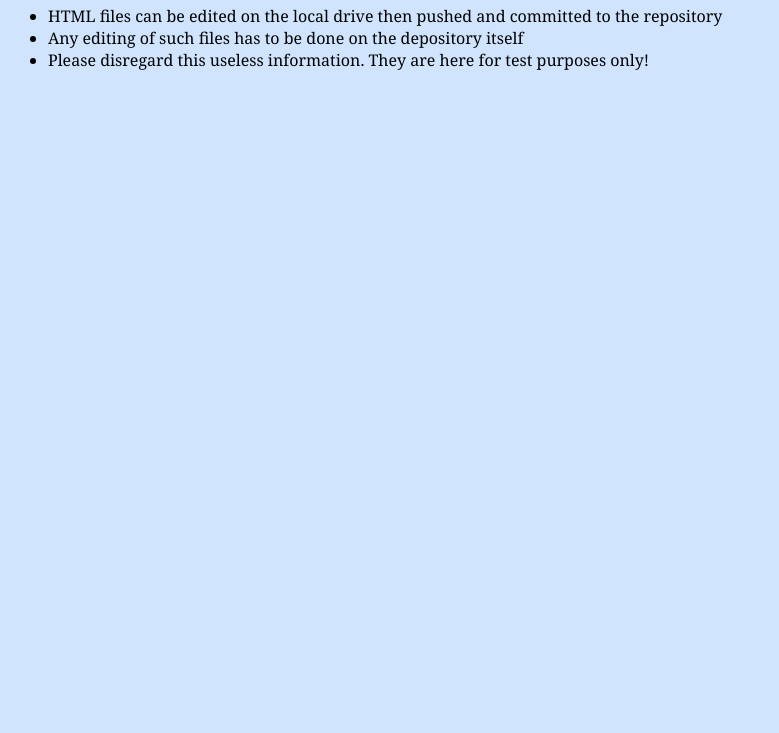
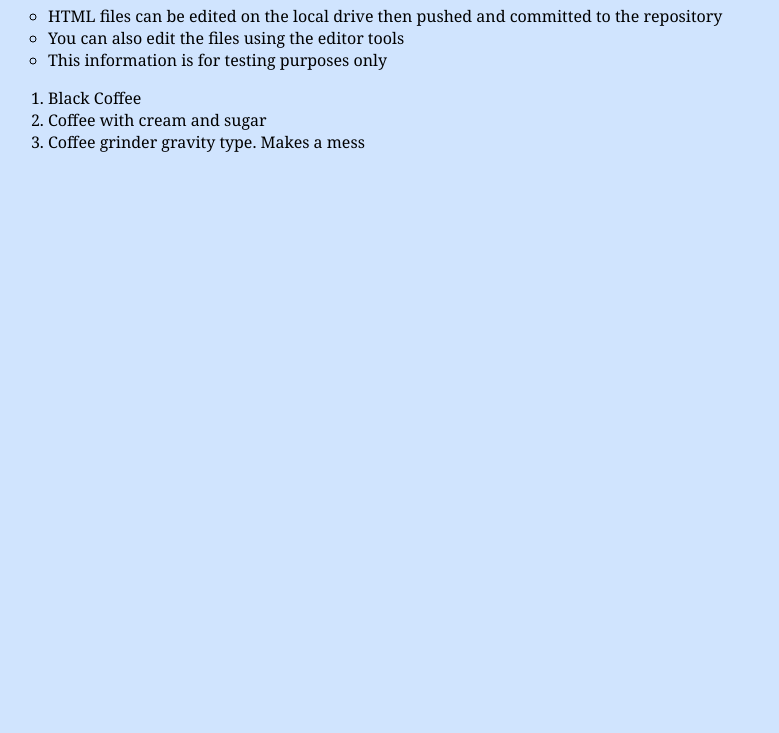
Before and after one commit to hikmatfaraj/hikmatfaraj.github.com, a plain HTML site: page index.html in a window 1280 px wide. Shown: the part 67-800 px from the top of the page, without its empty margins (0-779 px from the left). Drawn offline with Linux system fonts and the light colour scheme.

Commit message:
Update index.html

```diff
--- a/index.html
+++ b/index.html
@@ -9,13 +9,25 @@
 
 <!-- Create a FOAF page here: http://www.ldodds.com/foaf/foaf-a-matic -->
 <link rel="meta" type="application/rdf+xml" title="FOAF" href="foaf.rdf" />
+<style type="text/css">
+ul.a {list-style-type:circle;}
+ul.b {list-style-type:square;}
+ol.c {list-style-type:upper-roman;}
+ol.d {list-style-type:lower-alpha;}
+</style>
 </head>
 <body><h1>Hikmat Faraj</h1>
-<ul>
+<ul class="a">
 
 <li>HTML files can be edited on the local drive then pushed and committed to the repository</li>
-<li>Any editing of such files has to be done on the depository itself</li>
-<li>Please disregard this useless information. They are here for test purposes only!</li>
+<li>You can also edit the files using the editor tools</li>
+<li>This information is for testing purposes only</li>
 
 </ul>
+
+<ol class="b">
+<li>Black Coffee</li>
+<li>Coffee with cream and sugar</li>
+<li>Coffee grinder gravity type. Makes a mess</li>
+</ol>
 </body></html>
```
